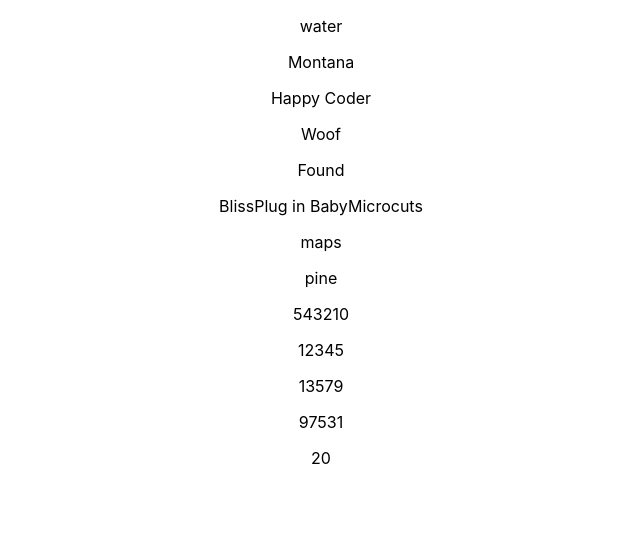
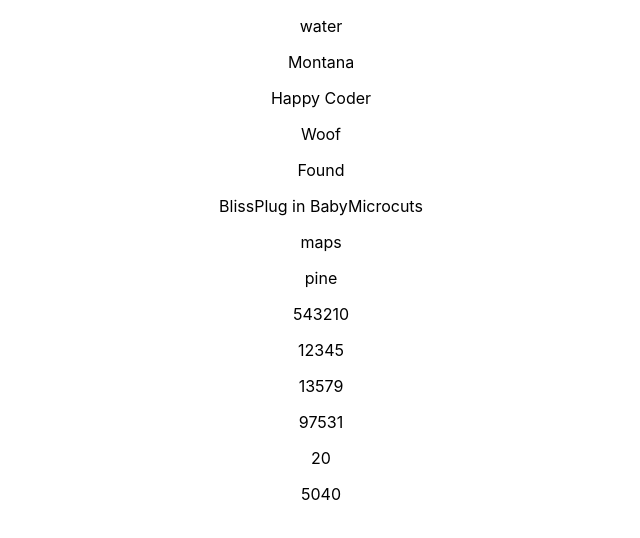
Before and after one commit to SimoneZem/fcc-ex, a React (Create React App) app: page / in a window 1280 px wide. Shown: the top 538 px of the page, without its empty margins (319-959 px from the left). Built offline with nearby package versions, Linux system fonts and the light colour scheme.

Commit message:
feat(add nestLoops): add Nest Loops

```diff
--- a/src/App.jsx
+++ b/src/App.jsx
@@ -14,6 +14,7 @@ import { ForLoops } from "./components/ForLoops";
 import { ForOddNumbers } from "./components/ForOddNumbers";
 import { CountBackwards } from "./components/CountBackwards";
 import { IterateTrough } from "./components/IterateTrough";
+import { NestForLoops } from "./components/NestForLoops";
 
 import "./App.css";
 
@@ -100,12 +101,12 @@ for (var i = 1; i <= 5; i++) {
 }
 
 const oddArray = [];
-for (let i = 1; i < 10; i += 2) {
+for (var i = 1; i < 10; i += 2) {
   oddArray.push(i);
 }
 
 const myCount = [];
-for (let i = 9; i >= 1; i -= 2) {
+for (var i = 9; i >= 1; i -= 2) {
   myCount.push(i);
 }
 
@@ -113,6 +114,18 @@ const troughArray = [2, 3, 4, 5, 6];
 var total = 0;
 for (var i = 0; i < troughArray.length; i++) {
   total += troughArray[i];
+}
+
+const multipleArray = [
+  [1, 2],
+  [3, 4],
+  [5, 6, 7],
+];
+var product = 1;
+for (var x = 0; x < multipleArray.length; x++) {
+  for (var y = 0; y < multipleArray[x].length; y++) {
+    product *= multipleArray[x][y];
+  }
 }
 
 function App() {
@@ -163,6 +176,9 @@ function App() {
       <p>
         <IterateTrough troughArray={total} />
       </p>
+      <p>
+        <NestForLoops product={product} />
+      </p>
     </div>
   );
 }
--- /dev/null
+++ b/src/components/NestForLoops/index.jsx
@@ -0,0 +1,5 @@
+import React from "react";
+
+export const NestForLoops = ({ product }) => {
+  return <div>{product}</div>;
+};
```
